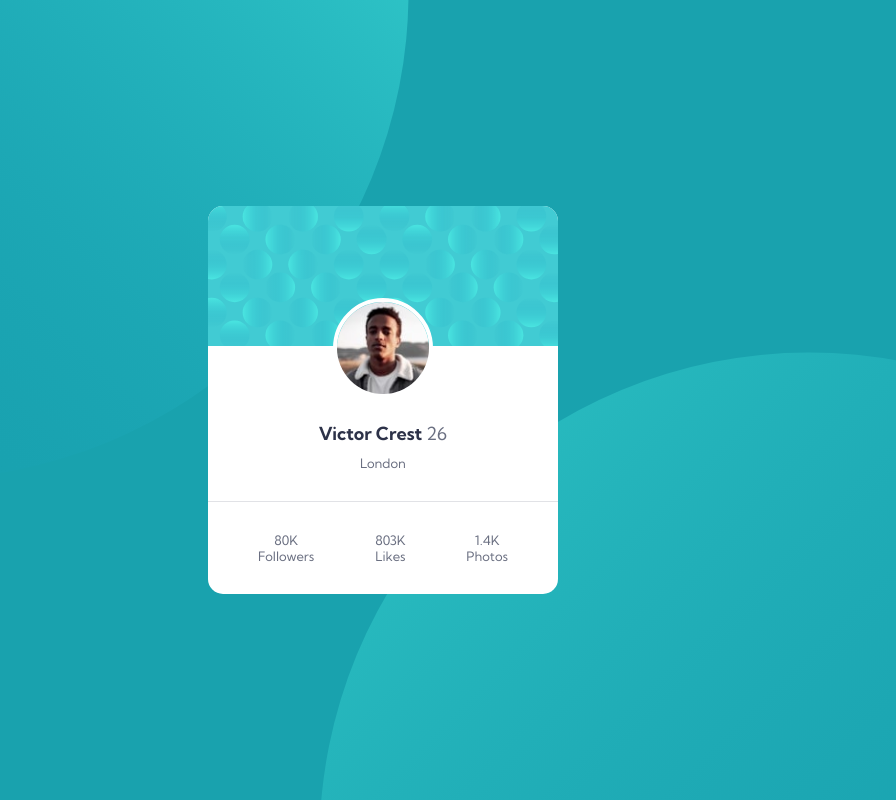
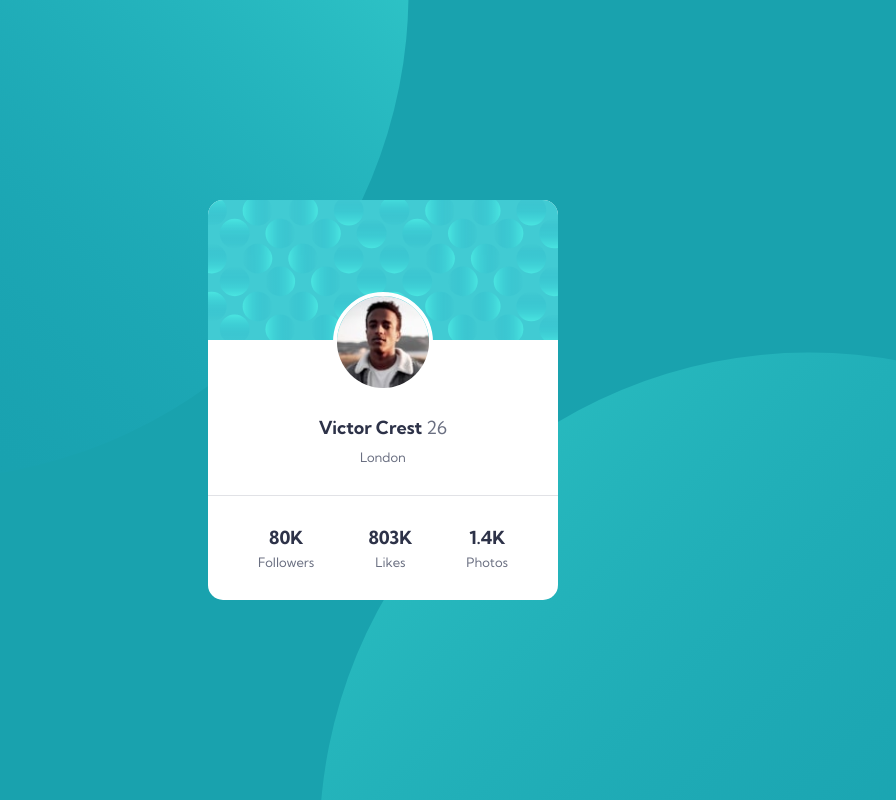
Before and after one commit to sandile05/profile-card, a plain HTML site: page index.html in a window 1280 px wide. Shown: the whole page, without its empty margins (257-1153 px from the left). Drawn offline with Linux system fonts and the light colour scheme.

Commit message:
fixed class typos

```diff
--- a/index.html
+++ b/index.html
@@ -17,15 +17,15 @@
                 <p>London</p>
                 <div class="footer">
                     <div>
-                        <p class="mum">80K</p>
+                        <p class="num">80K</p>
                         <p>Followers</p>
                     </div>
                     <div>
-                        <p class="mum">803K</p>
+                        <p class="num">803K</p>
                         <p>Likes</p>
                     </div>
                     <div>
-                        <p class="mum">1.4K</p>
+                        <p class="num">1.4K</p>
                         <p>Photos</p>
                     </div>
                 </div>
```
